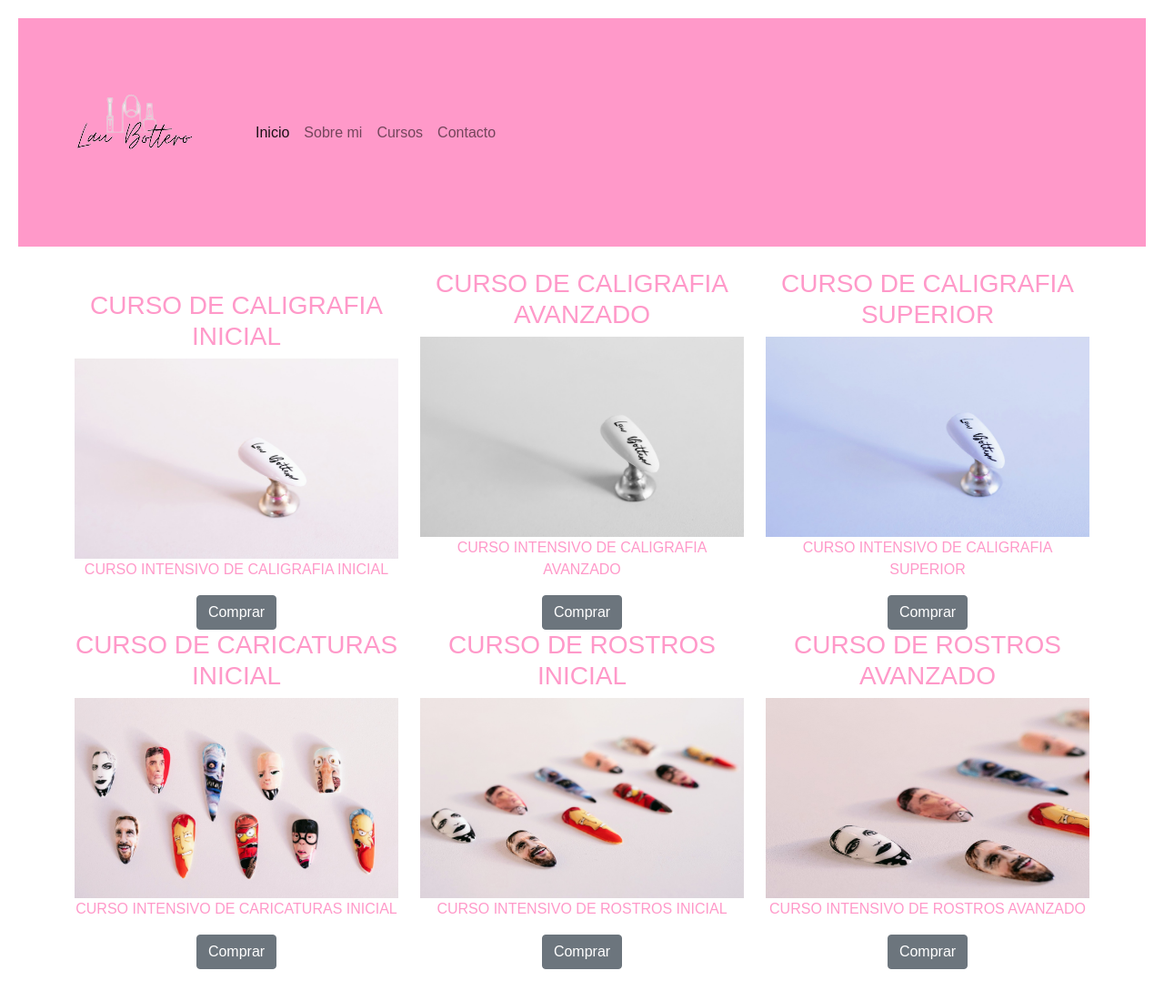
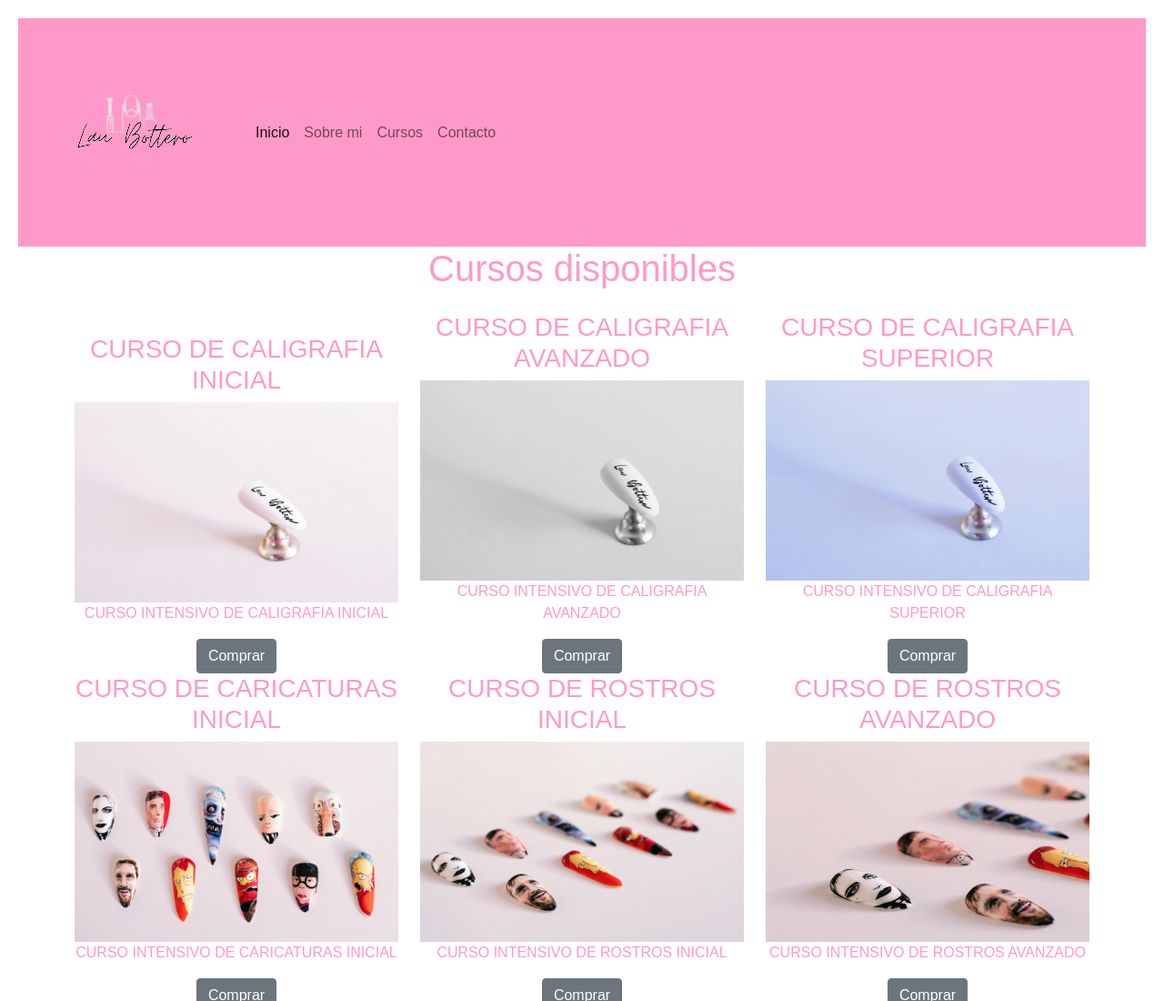
Before and after one commit to agazzoniGustavo/agazzoniGustavo, a website: page pages/cursos.html in a window 1280 px wide. Shown: the top 1100 px of the page at 91% size. Drawn offline with nearby package versions, Linux system fonts and the light colour scheme.

Commit message:
agregando documento explicativo ceo

```diff
--- a/pages/cursos.html
+++ b/pages/cursos.html
@@ -40,6 +40,8 @@
             </div>
         </nav>
     </header>
+
+    <h1>Cursos disponibles</h1>
 
     <main class="Productos container text-center mb-4 mt-4">
         <section class="row">
```
Also changed, not shown: pages/sobremi.html (+1 -1 lines), 1 other file.
